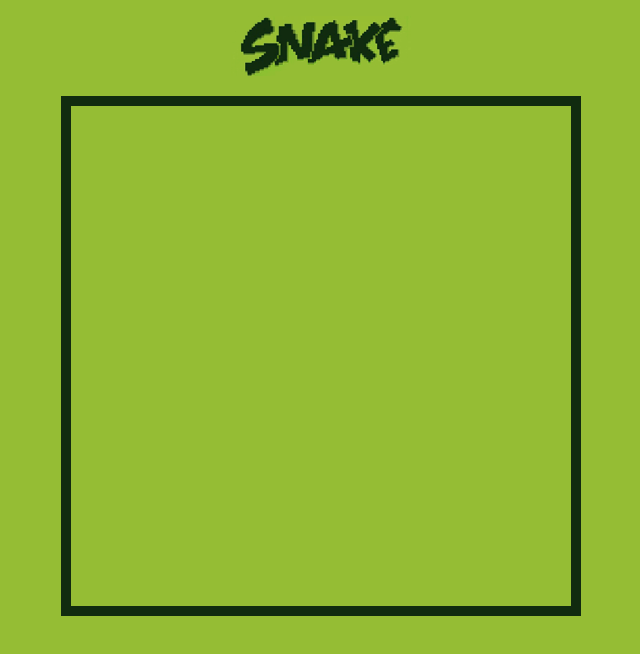
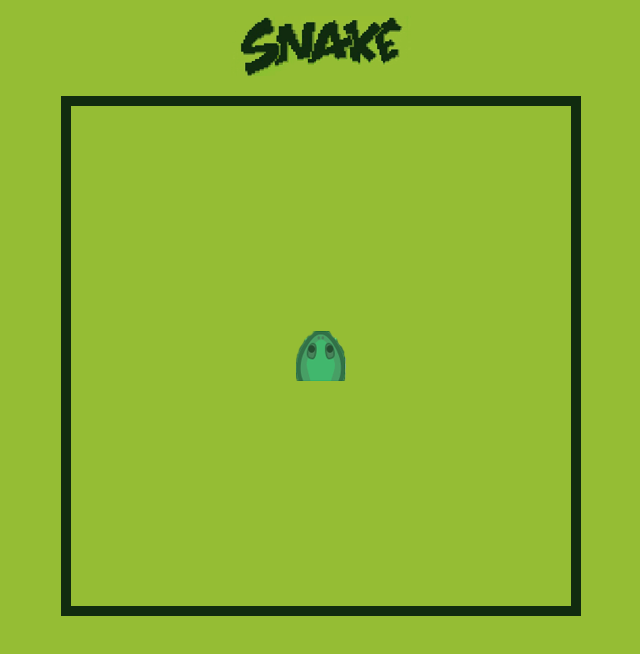
Before and after one commit to GersenX3/snake, a plain HTML site: page html.html in a window 1280 px wide. Shown: the whole page, without its empty margins (319-959 px from the left). Drawn offline with Linux system fonts and the light colour scheme.

Commit message:
Se dibujo exitosamente el primer sprite de la cabeza en el canvas

```diff
--- a/html.html
+++ b/html.html
@@ -7,7 +7,7 @@
     <title>Viborita</title>
     <link rel="stylesheet" href="style.css">
 </head>
-<p align = center> <img src="/sources/title.png" ></p>
+<p align = center> <img src="sources/title.png" ></p>
 <body>
     <p align="center">    <canvas width="520" height="520" id="canvasH"></canvas>
     </p>
--- a/script.js
+++ b/script.js
@@ -18,17 +18,20 @@ dibujar(0,515,515,515,10);
 dibujar(515,0,515,520,10);
 
 //agregando sprites
-var sprites = {up:"/sources/vHeadUp.png",down:"/sources/vHeadDown.png",left:"/sources/vHeadLeft.png",right:"/sources/vHeadRight.png",
-tailUp:"/sources/vTaleUp.png",tailDown:"/sources/vTaleDown.png",tailLeft:"/sources/vTaleLeft.png",tailRight:"/sources/vTaleRight.png",}
-var snake = {src : sprites, loaded: false,};
-
+var sprites = {up:"sources/vHeadUp.png",down:"sources/vHeadDown.png",left:"sources/vHeadLeft.png",right:"sources/vHeadRight.png",
+tailUp:"sources/vTaleUp.png",tailDown:"sources/vTaleDown.png",tailLeft:"sources/vTaleLeft.png",tailRight:"sources/vTaleRight.png",}
+var snake = {src : sprites.up, loaded: false,};
+console.log(snake);
 snake.imagen = new Image();
 snake.imagen.src = snake.src;
-snake.imagen.addEventListener("load",loadedSnake)
+snake.imagen.addEventListener("load",loadedSnake);
+console.log(snake);
+
 // Funcionas lanzadas al cargar imagenes
 function loadedSnake()
 {
     snake.loaded = true;
+    console.log(snake)
     draw()
 }
 
@@ -36,7 +39,7 @@ function draw()
 {
     if(snake.loaded)
     {
-        lienzo.drawImage(snake.src.up,235,235)
+        lienzo.drawImage(snake.imagen,235,235)
     }
 }
 draw()
```
